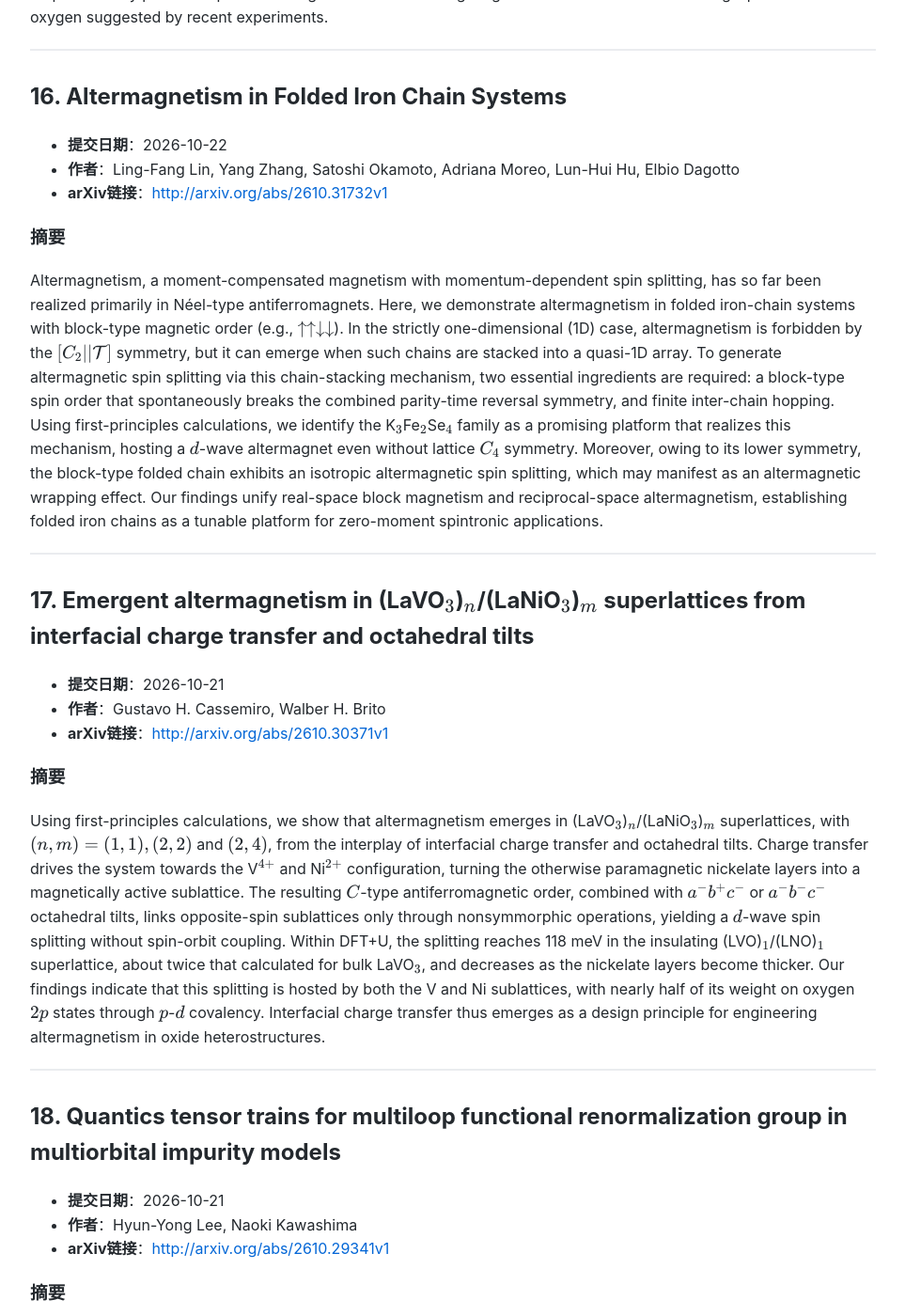
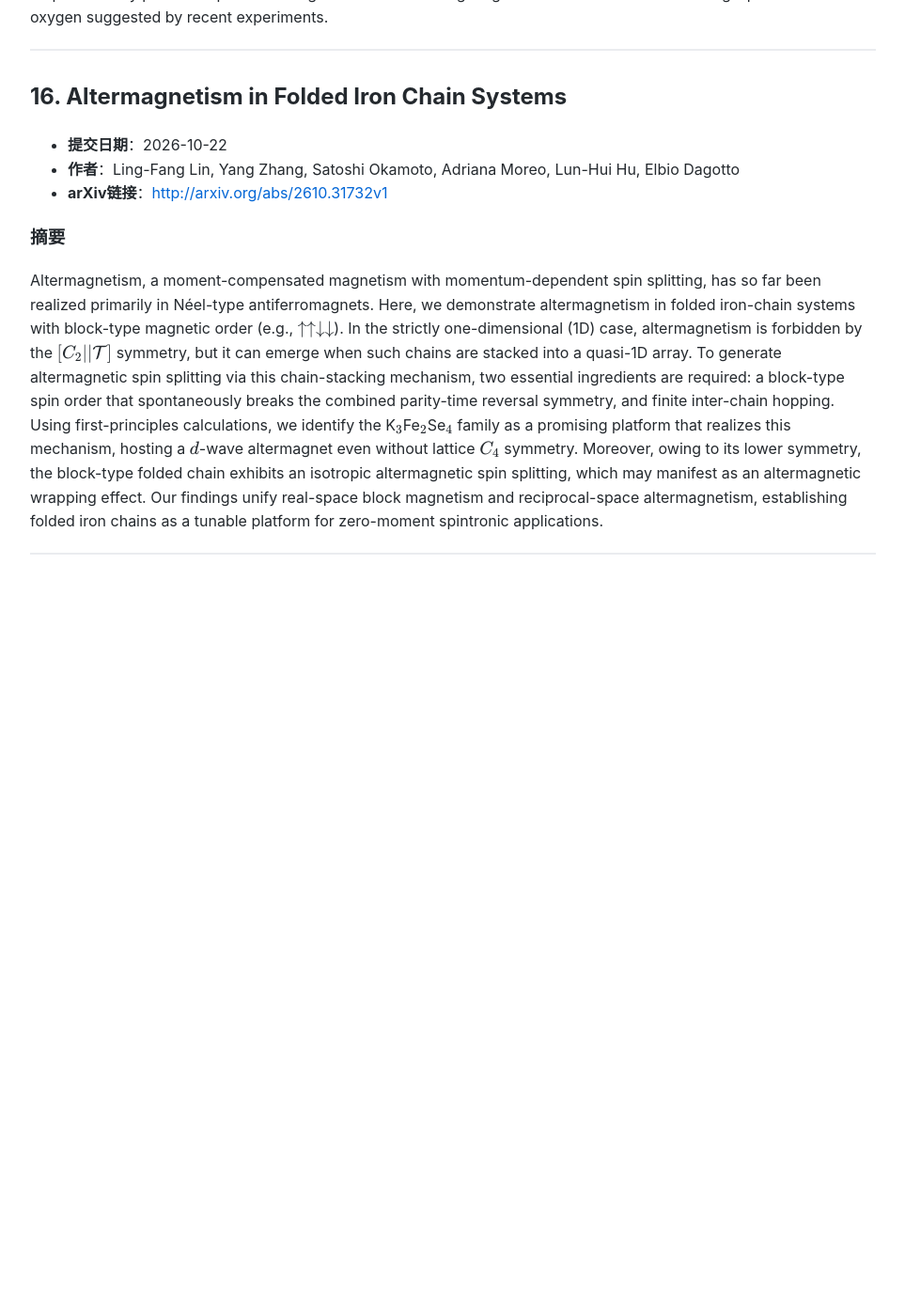
Before and after one commit to yangke25491/daily-arxiv-altermagnetic, a Jekyll site: the page built from index.md, in a window 1280 px wide and 1400 px high, scrolled down 8926 px. Shown: the whole window at 94% size, without its empty margins (158-1121 px from the left). Built offline with Jekyll 4.4.1, drawn with Linux system fonts in a browser that asks for light colours; after the commit the page ends 9556 px from its top, so only the background shows below that; some of the changed text lies outside the part shown.

Commit message:
Automated update: arXiv papers

```diff
--- a/index.md
+++ b/index.md
@@ -5,8 +5,8 @@ title: 交错磁论文
 
 # 凝聚态物理-交错磁(Altermagnetic)相关论文
 
-> 检索时间范围：**2026-10-21 至 2026-11-20**
-> 数据检索到 **18** 篇相关论文，按提交时间降序排列
+> 检索时间范围：**2026-10-22 至 2026-11-21**
+> 数据检索到 **16** 篇相关论文，按提交时间降序排列
 
 ---
 
@@ -185,25 +185,3 @@ Solid oxygen provides a unique platform for studying the interplay between struc
 Altermagnetism, a moment-compensated magnetism with momentum-dependent spin splitting, has so far been realized primarily in Néel-type antiferromagnets. Here, we demonstrate altermagnetism in folded iron-chain systems with block-type magnetic order (e.g., $\uparrow \uparrow \downarrow \downarrow$). In the strictly one-dimensional (1D) case, altermagnetism is forbidden by the $[C\_2||{\cal T}]$ symmetry, but it can emerge when such chains are stacked into a quasi-1D array. To generate altermagnetic spin splitting via this chain-stacking mechanism, two essential ingredients are required: a block-type spin order that spontaneously breaks the combined parity-time reversal symmetry, and finite inter-chain hopping. Using first-principles calculations, we identify the K${}\_3$Fe${}\_2$Se${}\_4$ family as a promising platform that realizes this mechanism, hosting a $d$-wave altermagnet even without lattice $C\_{4}$ symmetry. Moreover, owing to its lower symmetry, the block-type folded chain exhibits an isotropic altermagnetic spin splitting, which may manifest as an altermagnetic wrapping effect. Our findings unify real-space block magnetism and reciprocal-space altermagnetism, establishing folded iron chains as a tunable platform for zero-moment spintronic applications.
 
 ---
-
-## 17. Emergent altermagnetism in (LaVO${}\_3$)${}\_n$/(LaNiO${}\_3$)${}\_m$ superlattices from interfacial charge transfer and octahedral tilts
-
-- **提交日期**：2026-10-21
-- **作者**：Gustavo H. Cassemiro, Walber H. Brito
-- **arXiv链接**：[http://arxiv.org/abs/2610.30371v1](http://arxiv.org/abs/2610.30371v1)
-
-### 摘要
-Using first-principles calculations, we show that altermagnetism emerges in (LaVO${}\_3$)${}\_n$/(LaNiO${}\_3$)${}\_m$ superlattices, with $(n,m) = (1,1), (2,2)$ and $(2,4)$, from the interplay of interfacial charge transfer and octahedral tilts. Charge transfer drives the system towards the V$^{4+}$ and Ni$^{2+}$ configuration, turning the otherwise paramagnetic nickelate layers into a magnetically active sublattice. The resulting $C$-type antiferromagnetic order, combined with $a^-b^+c^-$ or $a^-b^-c^-$ octahedral tilts, links opposite-spin sublattices only through nonsymmorphic operations, yielding a $d$-wave spin splitting without spin-orbit coupling. Within DFT+U, the splitting reaches 118 meV in the insulating (LVO)${}\_1$/(LNO)${}\_1$ superlattice, about twice that calculated for bulk LaVO${}\_3$, and decreases as the nickelate layers become thicker. Our findings indicate that this splitting is hosted by both the V and Ni sublattices, with nearly half of its weight on oxygen $2p$ states through $p$-$d$ covalency. Interfacial charge transfer thus emerges as a design principle for engineering altermagnetism in oxide heterostructures.
-
----
-
-## 18. Quantics tensor trains for multiloop functional renormalization group in multiorbital impurity models
-
-- **提交日期**：2026-10-21
-- **作者**：Hyun-Yong Lee, Naoki Kawashima
-- **arXiv链接**：[http://arxiv.org/abs/2610.29341v1](http://arxiv.org/abs/2610.29341v1)
-
-### 摘要
-The full frequency dependence of electronic interactions is central to dynamical correlations, but its numerical cost restricts multiorbital calculations. We formulate the multiloop functional renormalization group directly in the quantics tensor train representation, retaining all three independent vertex frequencies over broad ranges without an explicit high-frequency parametrization. Analytical tensor operators perform frequency transformations and internal summations without dense vertex intermediates. Multiloop corrections improve agreement of vertices and responses with independent references and reproduce the low-energy numerical renormalization group self-energy. Lower-temperature calculations resolve a quadratic frequency contribution to the analytically continued scattering rate. A degenerate two-orbital impurity exhibits distinct spin, orbital, and charge responses at fixed Hund coupling. In a compensated altermagnetic environment, an orbital-level splitting induces a local spin response despite zero magnetization of the unperturbed impurity. Increasing Hund coupling suppresses the orbital response while increasing its spin polarization. Renormalized one-particle propagation alone does not reproduce this strong polarization dependence. These results extend compressed multiloop calculations to dynamical correlations in multiorbital environments.
-
----
```
